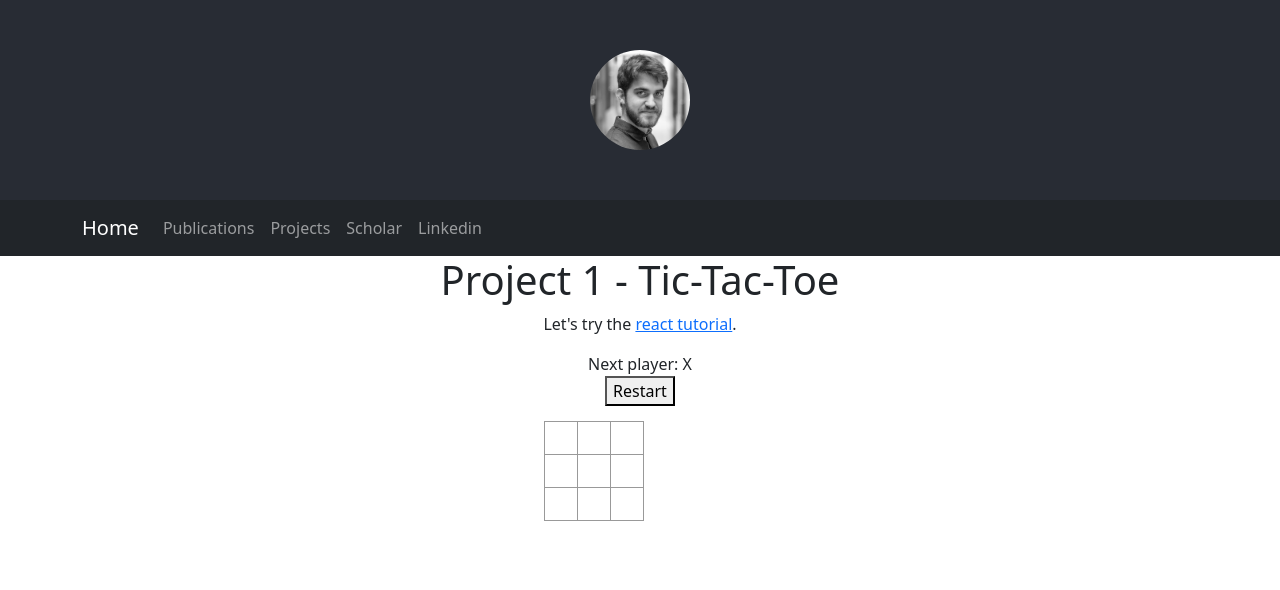
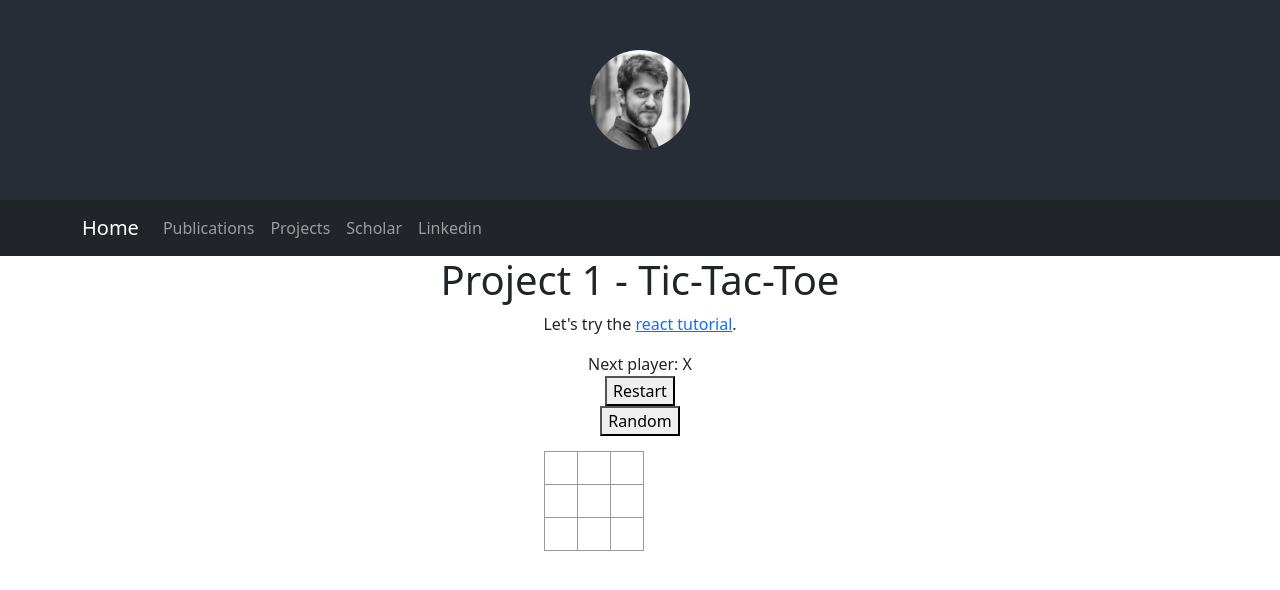
Before and after one commit to william-frier/william-frier.github.io, a React (Create React App) app in the folder webpage/: page /#/projects/project1 in a window 1280 px wide. Shown: the top 590 px of the page. Built offline with nearby package versions, Linux system fonts and the light colour scheme.

Commit message:
add random move button to tictactoe

```diff
--- a/webpage/src/pages/projects/project_1.js
+++ b/webpage/src/pages/projects/project_1.js
@@ -43,6 +43,7 @@ function Project1() {
 
     setSquares(nextSquares);
     setXIsNext(!xIsNext);
+
   }
 
   function handleRestartClick(){
@@ -50,6 +51,13 @@ function Project1() {
       setSquares(Array(9).fill(null));
     }
     setXIsNext(true);
+  }
+
+  function handleRandomMove(){
+    let j = Math.ceil(Math.random()*9);
+    while(squares[j] || j==9) j = Math.floor(Math.random()*9);
+
+    handleClick(j);
   }
 
   const winner = calculateWinner(squares);
@@ -79,6 +87,9 @@ function Project1() {
 
         <div>
           <Restart onRestartClick={() => handleRestartClick()}/>
+        </div>
+        <div>
+          <RandomMove onRandomClick={() => handleRandomMove()}/>
         </div>
 
         <div><p></p></div>
@@ -126,4 +137,12 @@ function Restart({onRestartClick}){
   );
 }
 
+function RandomMove({onRandomClick}){
+  return(
+    <button class="RandomMove"
+    onClick={onRandomClick}
+    >Random</button>
+  )
+}
+
 export default Project1;
```
